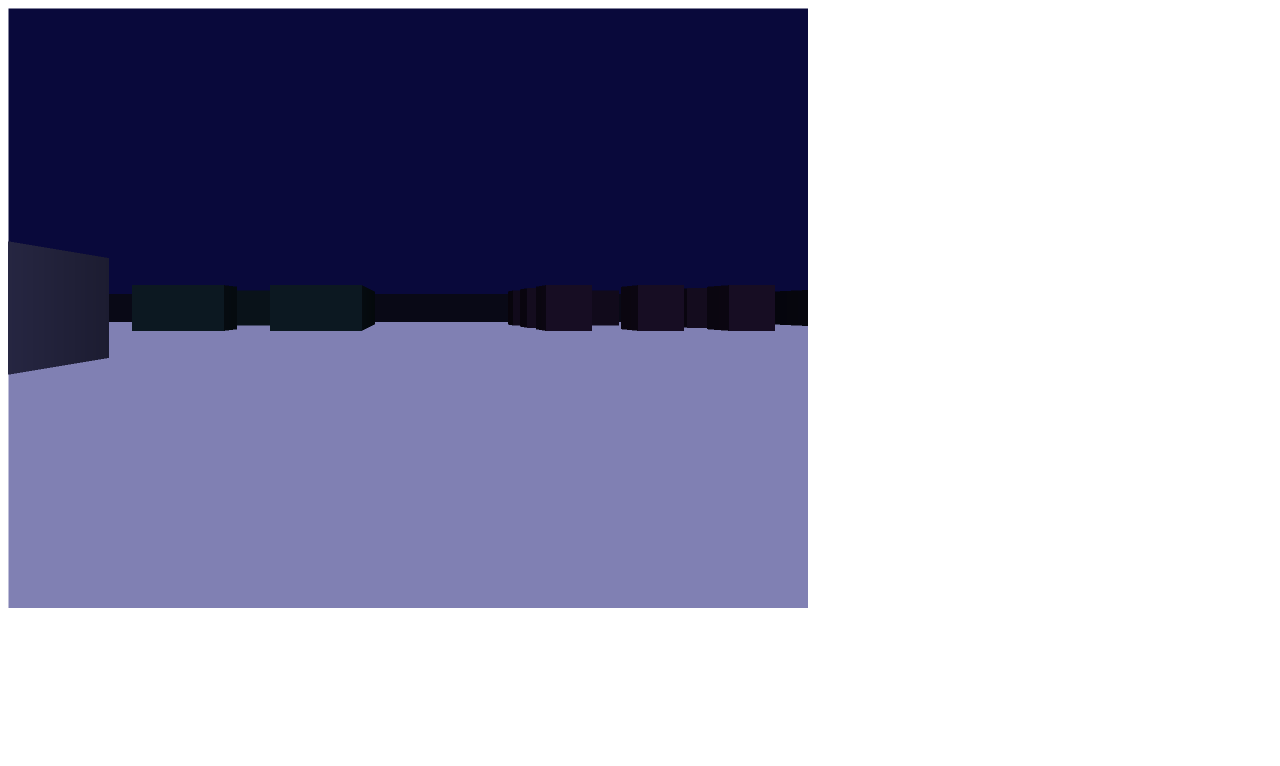
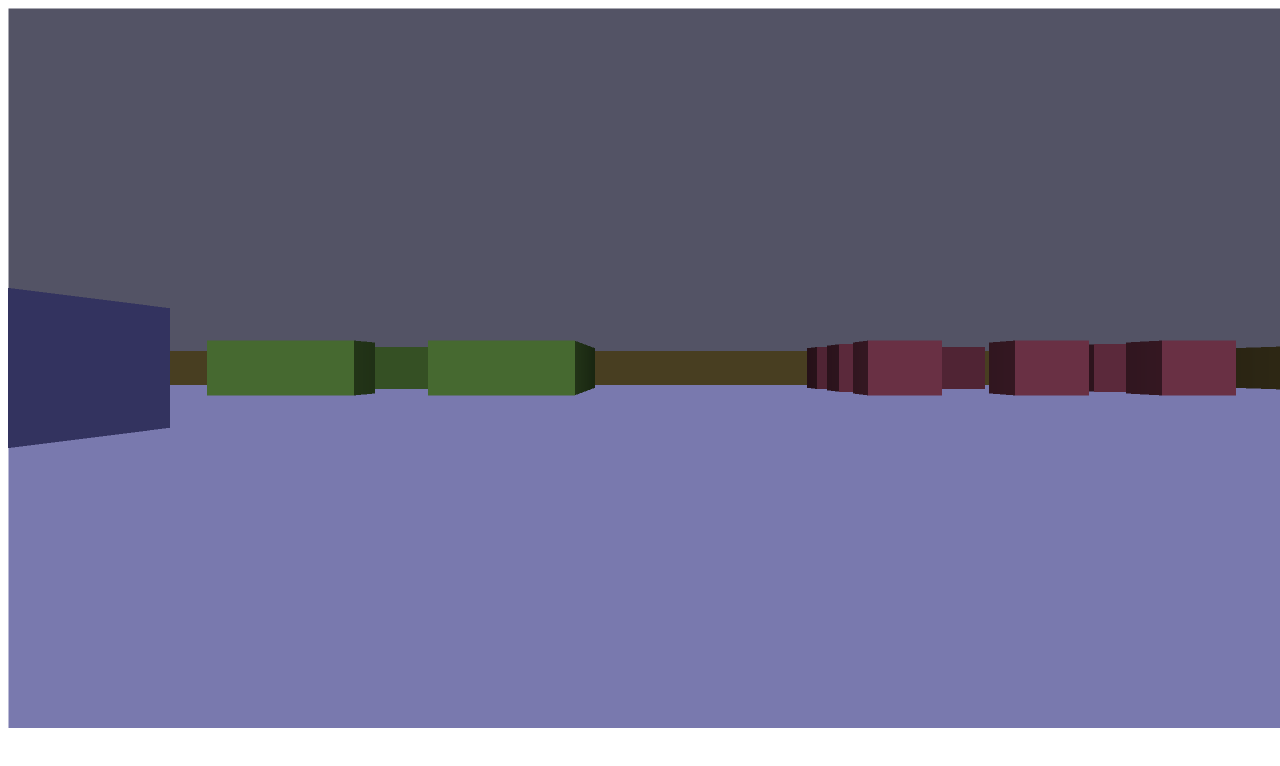
Before and after one commit to walsh9/fun-with-canvas, a plain HTML site: page raycasting/untextured-raycaster.html in a window 1280 px wide. Drawn offline with Linux system fonts and the light colour scheme; animation ran at ten frames a second.

Commit message:
Bigger canvas, brighter colors

```diff
--- a/raycasting/untextured-raycaster.html
+++ b/raycasting/untextured-raycaster.html
@@ -5,7 +5,7 @@
   <title>Raycaster</title>
 </head>
 <body>
-<canvas id="canvas1" width="800" height="600"></canvas>
+<canvas id="canvas1" width="1280" height="720"></canvas>
 <script>
   canvas = document.getElementById("canvas1");
 </script>
--- a/raycasting/untextured-raycaster.js
+++ b/raycasting/untextured-raycaster.js
@@ -8,14 +8,14 @@ var canvasWidth = canvas.width;
 var canvasHeight = canvas.height;
 var ctx = canvas.getContext("2d");
 world = {
-    ceilColor: "rgb(9,9,59)",
-    floorColor: "rgb(128,128,179)",
+    ceilColor:  "rgb( 83, 83,101)",
+    floorColor: "rgb(121,121,174)",
     wallColors: [
-    [170, 142, 57],   // default
-    [52, 52, 119],     // 1
-    [41, 79, 109],     // 2
-    [75, 45, 115],     // 3
-    [86, 86, 149]  // 4
+    [255,255,255], // default
+    [255,220,116], // 1
+    [153,229,104], // 2
+    [228,104,148], // 3
+    [102,102,190]  // 4
   ],
   map: [
     [1,1,1,1,1,1,1,1,1,1,1,1,1,1,1,1,1,1,1,1,1,1,1,1],
@@ -123,7 +123,7 @@ var render = function () {
             color[1] = parseInt(color[1] / 2);
             color[2] = parseInt(color[2] / 2);
         }
-        brightness = Math.min(1, 1/perpWallDist * 4);
+        brightness = Math.min(1, 1/perpWallDist * 6);
         color[0] = parseInt(color[0] * brightness);
         color[1] = parseInt(color[1] * brightness);
         color[2] = parseInt(color[2] * brightness);
```
